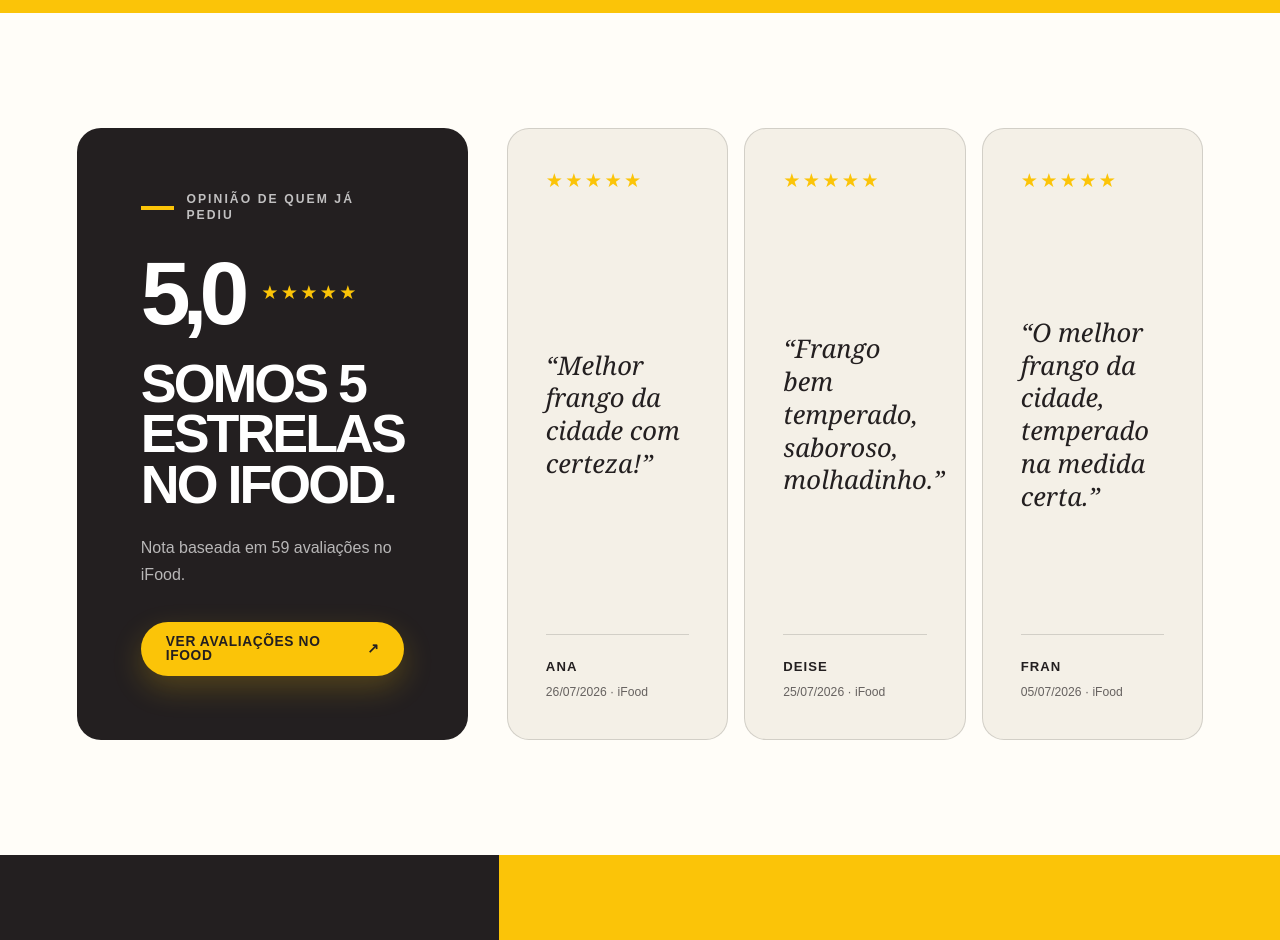
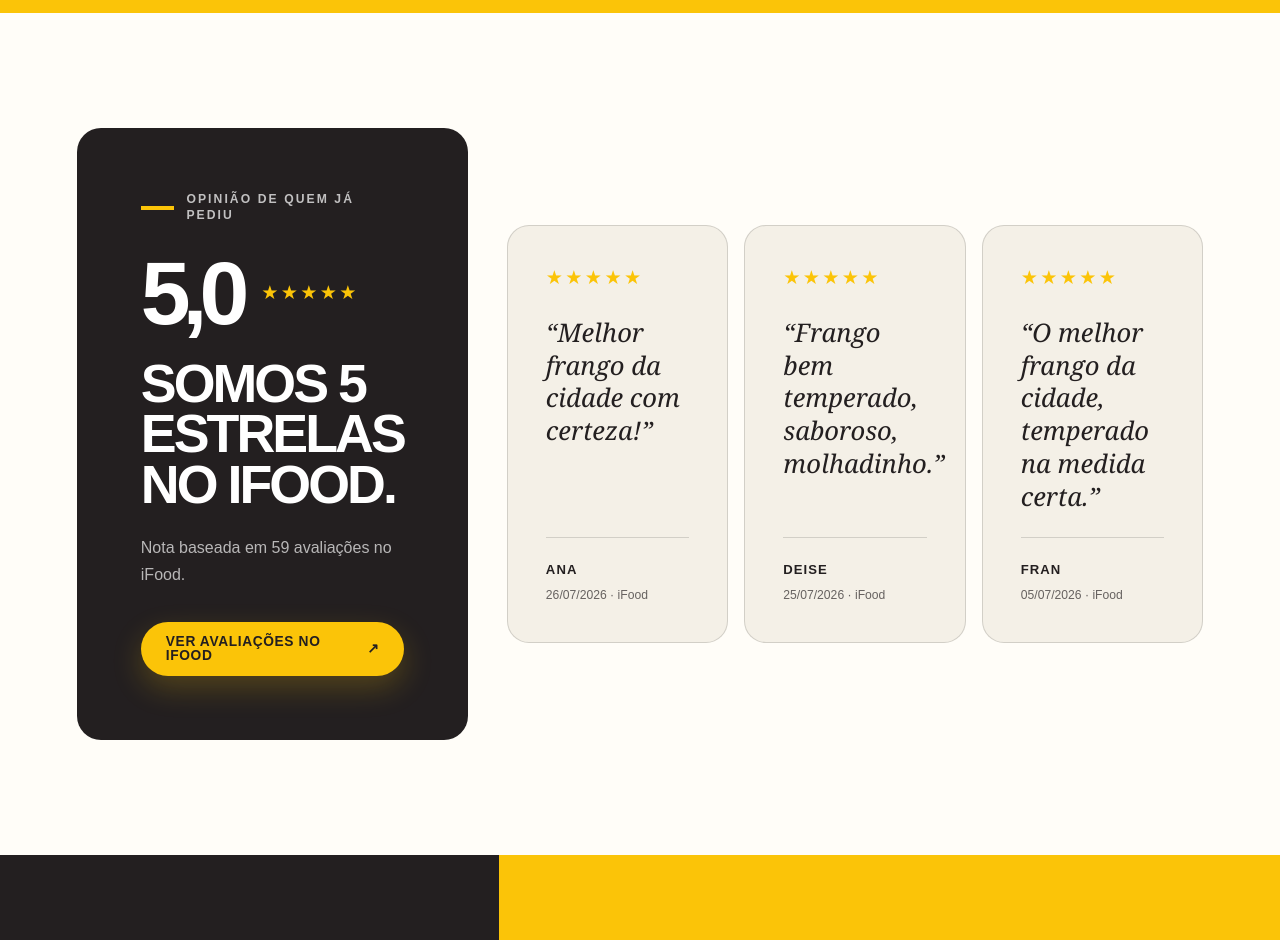
Before and after one commit to guicz/emporio-do-frango, a Next.js app: page / in a window 1280 px wide. Shown: the part 8480-9420 px from the top of the page. Built offline with nearby package versions, Linux system fonts and the light colour scheme; no server answers; grey boxes are pictures that could not be loaded.

Commit message:
fix: compacta cards de avaliações do iFood

```diff
--- a/app/globals.css
+++ b/app/globals.css
@@ -1584,6 +1584,7 @@ html[data-theme="dark"] .opening-hours dl > div {
 
 .ifood-review-list {
   display: grid;
+  align-self: center;
   grid-template-columns: repeat(3, minmax(0, 1fr));
   gap: 16px;
 }
@@ -1593,7 +1594,7 @@ html[data-theme="dark"] .opening-hours dl > div {
   min-width: 0;
   min-height: 340px;
   flex-direction: column;
-  justify-content: space-between;
+  gap: 24px;
   margin: 0;
   padding: clamp(26px, 3vw, 38px);
   border: 1px solid var(--line);
@@ -1602,7 +1603,7 @@ html[data-theme="dark"] .opening-hours dl > div {
 }
 
 .ifood-review-card > p {
-  margin: 32px 0;
+  margin: 0;
   font-family: Georgia, "Times New Roman", serif;
   font-size: clamp(1.45rem, 2vw, 2rem);
   font-style: italic;
@@ -1612,6 +1613,7 @@ html[data-theme="dark"] .opening-hours dl > div {
 .ifood-review-meta {
   display: grid;
   gap: 6px;
+  margin-top: auto;
   padding-top: 22px;
   border-top: 1px solid var(--line);
 }
--- a/package.json
+++ b/package.json
@@ -1,6 +1,6 @@
 {
   "name": "emporio-do-frango",
-  "version": "0.1.28",
+  "version": "0.1.29",
   "private": true,
   "engines": {
     "node": ">=22.13.0"
```
